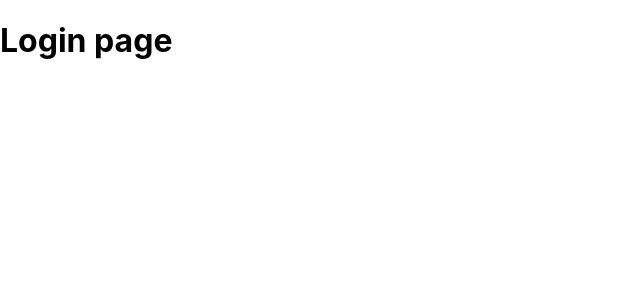
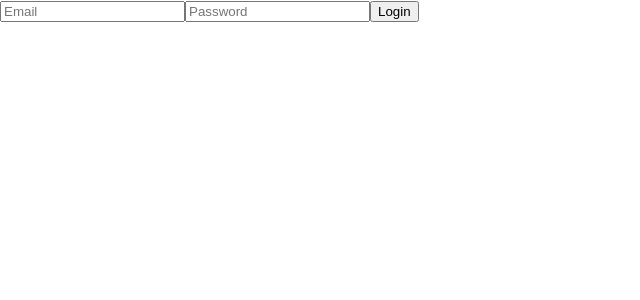
Before and after one commit to im-busari/useless-app, a React (Create React App) app in the folder web-app/: page /login in a window 1280 px wide. Shown: the top 300 px of the page, without its empty margins (0-640 px from the left). Built offline with nearby package versions, Linux system fonts and the light colour scheme.

Commit message:
Working towards Login

```diff
--- a/web-app/src/App.tsx
+++ b/web-app/src/App.tsx
@@ -8,6 +8,7 @@ function App() {
   return (
     <div className="App">
       <Routes>
+        {/*  */}
         <Route path="/login" element={<Login />} />
         <Route path="/signup" element={<SignUp />} />
         <Route path="/calculator" element={<Calculator />} />
--- /dev/null
+++ b/web-app/src/hooks/index.ts
@@ -0,0 +1 @@
+export { useForm } from "./useForm";
--- /dev/null
+++ b/web-app/src/hooks/useForm.tsx
@@ -0,0 +1,25 @@
+import { useState } from "react";
+
+// useForm functional componen
+export const useForm = (callback: any, initialState = {}) => {
+    const [values, setValues] = useState(initialState);
+
+    // onChange
+    const onChange = (event: React.ChangeEvent<HTMLInputElement>) => {
+        setValues({ ...values, [event.target.name]: event.target.value });
+    };
+
+    // onSubmit
+    const onSubmit = async (event: React.FormEvent<HTMLFormElement>) => {
+        event.preventDefault();
+        await callback(); // triggering the callback
+    };
+
+    // return values
+    return {
+        onChange,
+        onSubmit,
+        values,
+    };
+
+}
--- a/web-app/src/pages/Login.tsx
+++ b/web-app/src/pages/Login.tsx
@@ -1,9 +1,50 @@
-const Login = () => {
+import React, { useState } from "react";
+
+import { useForm } from "../hooks";
+
+function Login() {
+    // defining the initial state for the form
+    const initialState = {
+        email: "",
+        password: "",
+    };
+
+    // getting the event handlers from our custom hook
+    const { onChange, onSubmit, values } = useForm(
+        loginUserCallback,
+        initialState
+    );
+
+    // a submit function that will execute upon form submission
+    async function loginUserCallback() {
+        // send "values" to database
+    }
+
     return (
-        <>
-            <h1>Login page</h1>
-        </>
-    )
+        // don't mind this ugly form :P
+        <form onSubmit={onSubmit}>
+        <div>
+            <input
+                name='email'
+                id='email'
+                type='email'
+                placeholder='Email'
+                onChange={onChange}
+                required
+                />
+
+            <input
+                name='password'
+                id='password'
+                type='password'
+                placeholder='Password'
+                onChange={onChange}
+                required
+                />
+            <button type='submit'>Login</button>
+        </div>
+        </form>
+    );
 }
 
 export default Login;
```
Also changed, not shown: web-app/src/pages/index.ts (+7 -0 lines).
